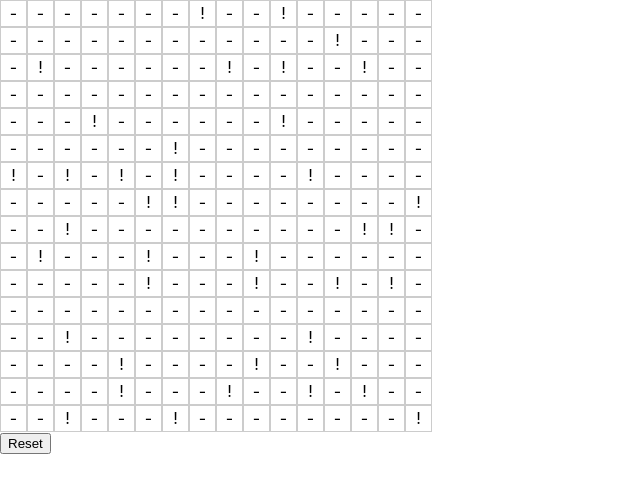
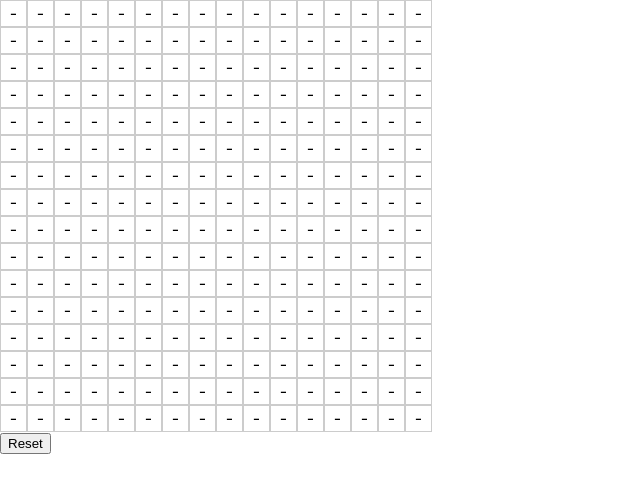
Before and after one commit to gpoontip/minesweeper, a React (Create React App) app: page / in a window 1280 px wide. Shown: the top 492 px of the page, without its empty margins (0-640 px from the left). Built offline with nearby package versions, Linux system fonts and the light colour scheme.

Commit message:
handleClick and handleContextMenu

```diff
--- a/src/App.js
+++ b/src/App.js
@@ -14,6 +14,7 @@ const initialState = {
         flagged: false,
         mine: false,
         revealed: false,
+        neighbours: 0,
       };
     })
   ),
@@ -68,11 +69,30 @@ class App extends Component {
   };
 
   handleClick = (cell) => {
+    if (cell.revealed) return;
+    const { x, y } = cell;
+    const grid = JSON.parse(JSON.stringify(this.state.grid));
+    const currentCell = grid[y][x];
+    currentCell.revealed = true;
+
     if (cell.mine === true) {
       console.log("Game Over");
     } else {
-      this.calculateMines(cell);
+      currentCell.neighbours = this.calculateMines(cell);
     }
+    grid[y][x] = currentCell;
+    this.setState({ grid });
+  };
+
+  handleContextMenu = (e, cell) => {
+    e.preventDefault();
+    const { x, y } = cell;
+    const grid = JSON.parse(JSON.stringify(this.state.grid));
+    const currentCell = grid[y][x];
+    currentCell.revealed = !currentCell.revealed;
+    currentCell.flagged = !currentCell.flagged;
+    grid[y][x] = currentCell;
+    this.setState({ grid });
   };
 
   handleReset = () => {
@@ -89,8 +109,15 @@ class App extends Component {
                 className="cell"
                 key={cell.id}
                 onClick={() => this.handleClick(cell)}
+                onContextMenu={(e) => this.handleContextMenu(e, cell)}
               >
-                {cell.mine ? "!" : "-"}
+                {cell.revealed
+                  ? cell.flagged
+                    ? "F"
+                    : cell.mine
+                    ? "*"
+                    : cell.neighbours
+                  : "-"}
               </div>
             ))}
           </div>
```
